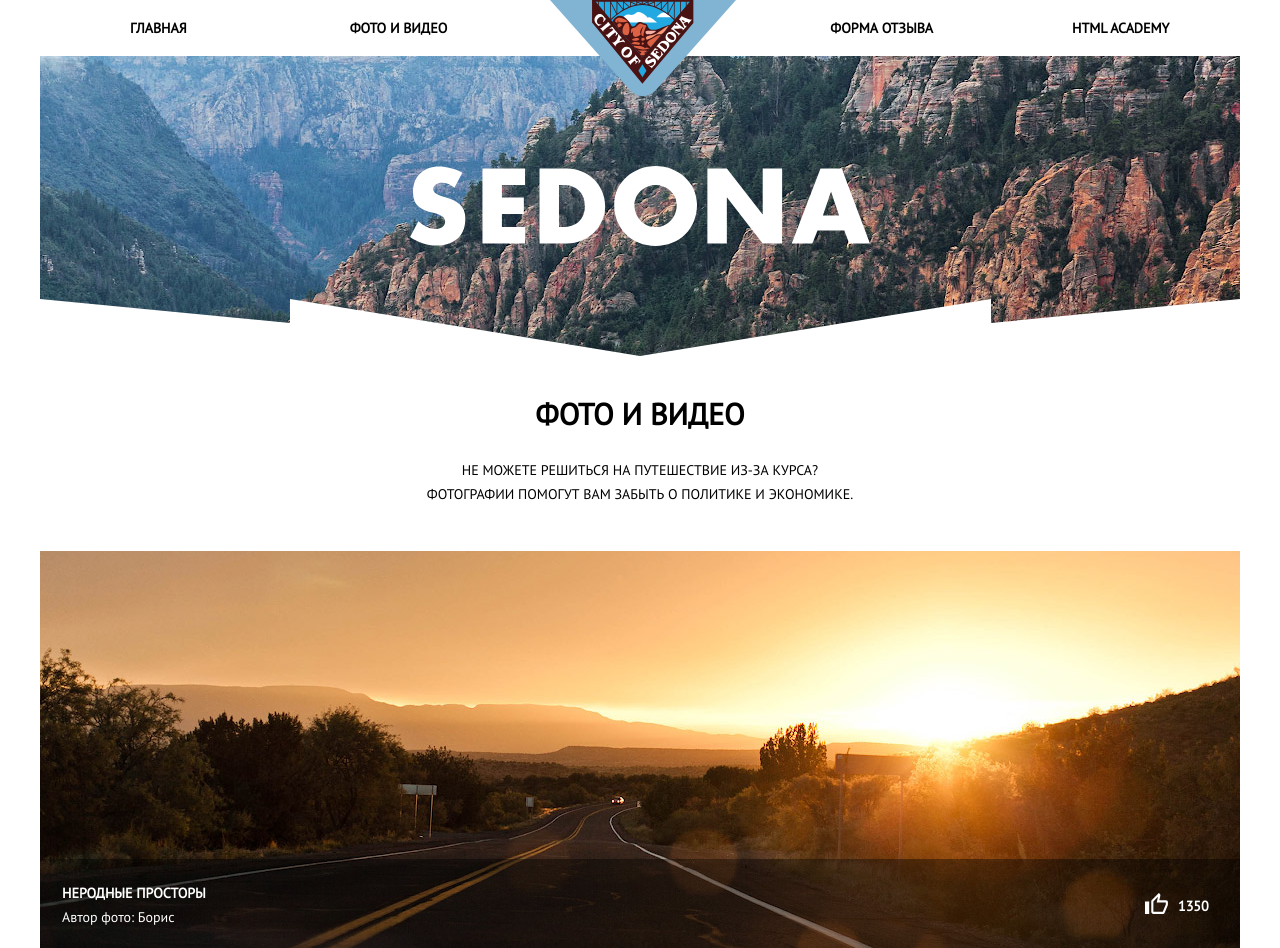
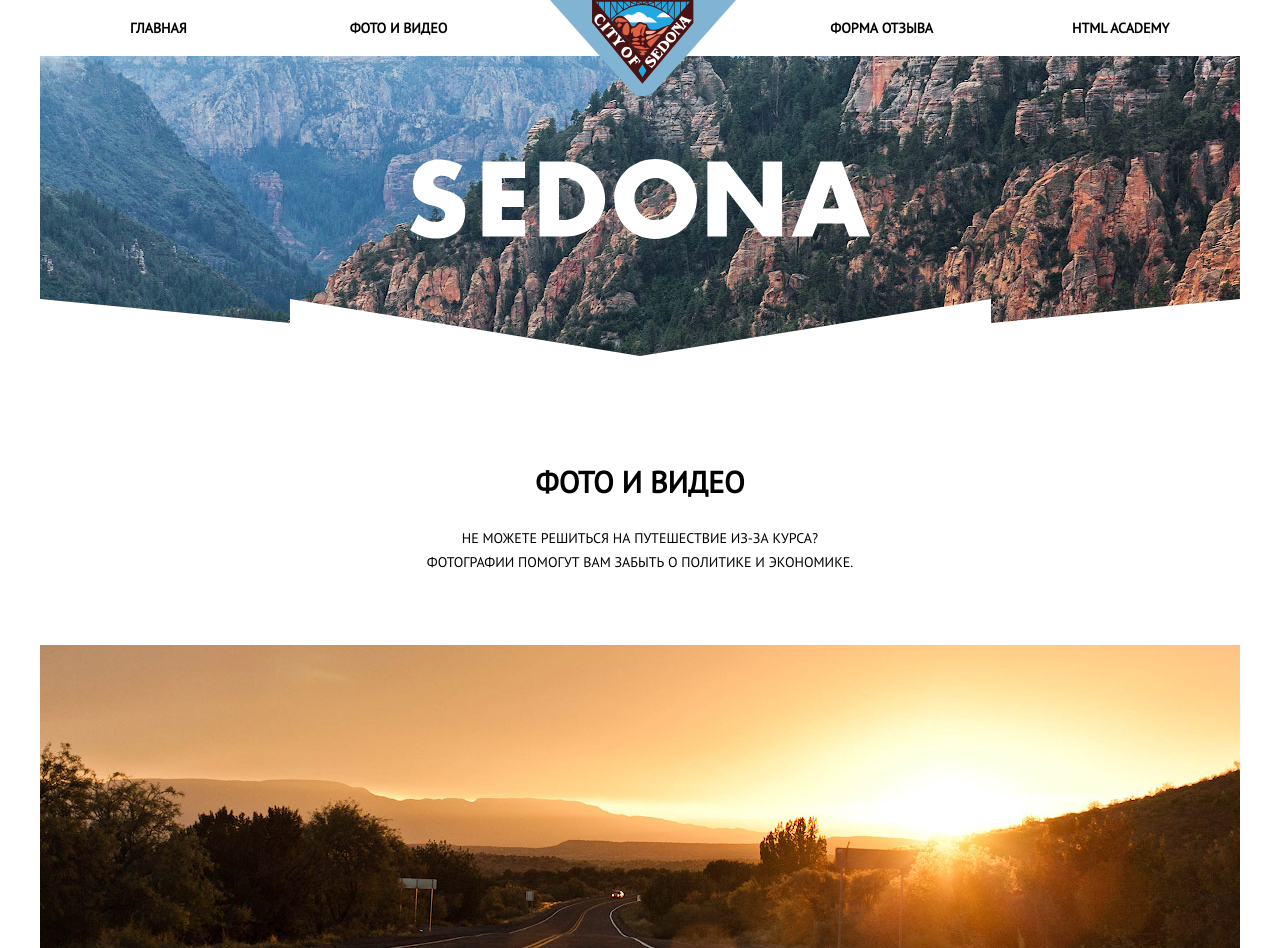
Before and after one commit to Katarios2015/sedona-new, a website: page source/photo.html in a window 1280 px wide. Shown: the top 948 px of the page. Drawn offline with nearby package versions, Linux system fonts and the light colour scheme; files that its build step writes are made by us from their sources.

Commit message:
Исправляет отступы на десктопе фото

```diff
--- a/source/less/logo-photo.less
+++ b/source/less/logo-photo.less
@@ -77,6 +77,6 @@
     url("../img/bg-back-desktop@1x.jpg");
     background-size: 1200px, 460px, auto;
     background-repeat: no-repeat;
-    background-position: left 0 bottom 0px,50%,left 0 bottom 0;
+    background-position: left 0 bottom 0px,left 50% bottom 53%,left 0 bottom 0;
   }
 }
--- a/source/less/photos.less
+++ b/source/less/photos.less
@@ -224,7 +224,7 @@
   }
 
   .photos__header {
-    margin: 45px 300px;
+    margin: 113px 300px 71px;
   }
 
   .photos__intro {
@@ -284,17 +284,17 @@
   .photos__description {
     position: absolute;
     bottom: 0;
-    padding: 22px 0;
+    padding: 16px 0;
     width: 100%;
     background-color: rgba(0, 0, 0, 0.4);
   }
 
   .photos__description-text {
     color: @white;
-    padding: 0 0 0 22px;
+    padding: 0 0 0 23px;
   }
 
   .photos__like {
-    padding-right: 30px;
+    padding-right: 20px;
   }
 }
--- a/source/less/video.less
+++ b/source/less/video.less
@@ -229,7 +229,7 @@
   }
 
   .video__description {
-    padding: 0 180px 81px;
+    padding: 0 180px 70px;
   }
 
   .video__player-block {
```
